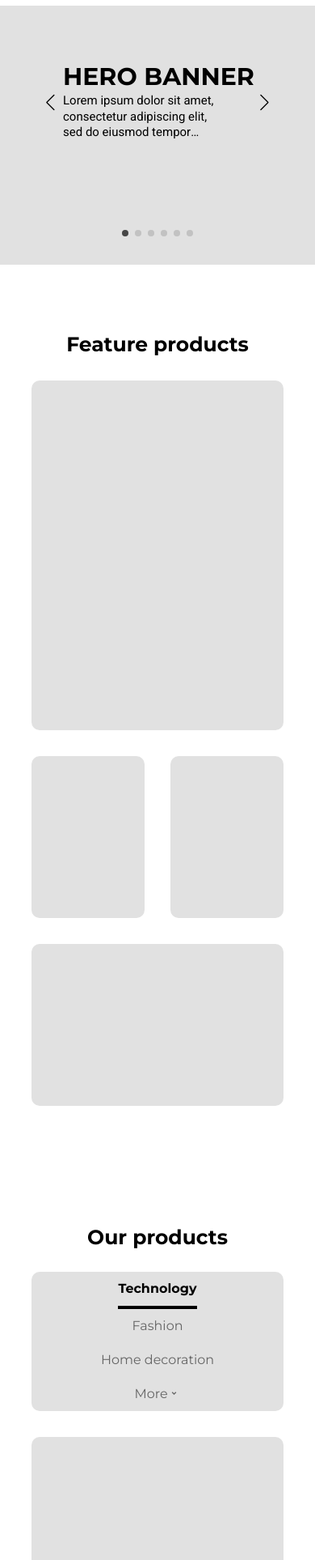
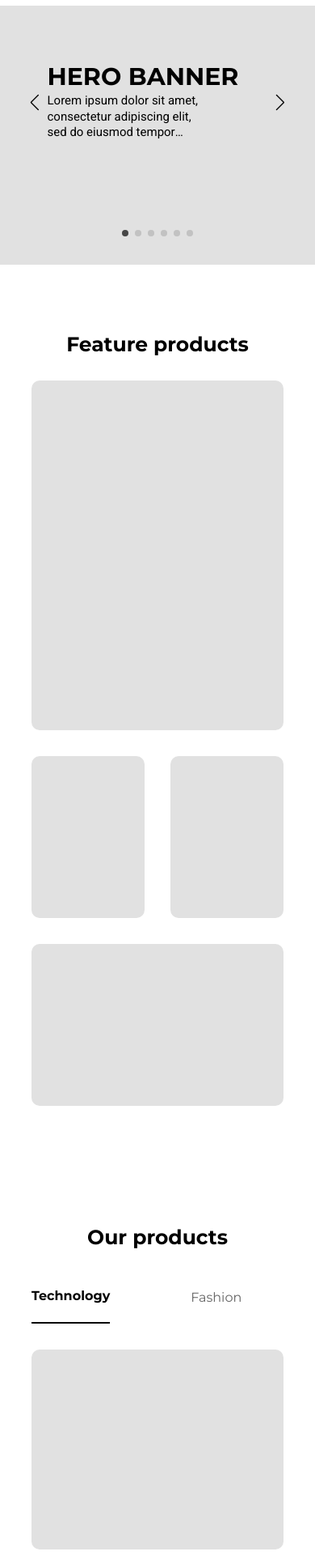
Before and after one commit to hqtriaidenboizz/Wiicamp_WireFrame, a plain HTML site: page index.html in a window 390 px wide. Shown: the part 73-2000 px from the top of the page at 81% size. Drawn offline with nearby package versions, Linux system fonts and the light colour scheme.

Commit message:
trideptrai

```diff
--- a/Assets/Styles/Scss/_about.scss
+++ b/Assets/Styles/Scss/_about.scss
@@ -41,6 +41,7 @@
 }
 @media  only screen and (max-width:480px) {
     .about-us{
+        height: 500px;
        & .container{
        & .description{
         width: 300px;
--- a/Assets/Styles/Scss/_footer.scss
+++ b/Assets/Styles/Scss/_footer.scss
@@ -155,8 +155,16 @@
     .footer{
         &-top{
             &__form{
-                width: 300px !important;
+                width: 250px !important;
                 height: 28px !important;
+                & input{
+                    font-size: 9.2px!important;
+                &::placeholder{
+                    font-size: 9.2px !important;
+                }}
+                & button{
+                    font-size:9.2px !important;
+                }
             }
         }
     }
--- a/Assets/Styles/Scss/_library.scss
+++ b/Assets/Styles/Scss/_library.scss
@@ -1,5 +1,6 @@
 .swiper {
-    width: 100%;
+  max-width: 1200px;
+    width: 80%;
     height: 100%;
   }
   .swiper-slide {
@@ -38,3 +39,8 @@
 .swiper-button-next:after, .swiper-rtl .swiper-button-prev:after {
   font-size: 30px !important;
 }
+@media  only screen and (max-width:480px){
+  .swiper{
+    width: 90%;
+  }
+}
--- a/Assets/Styles/Scss/_outProducts.scss
+++ b/Assets/Styles/Scss/_outProducts.scss
@@ -57,6 +57,12 @@
                 font-weight: var(--fw-5);
                 line-height: 26px;
                 color: $color-1;
+                overflow: hidden;
+                text-overflow: ellipsis;
+                display: -webkit-box;
+                -webkit-line-clamp: 1; /* number of lines to show */
+                line-clamp: 1;
+                -webkit-box-orient: vertical;
             }
             & .item-price{
             line-height: 18.29px;
@@ -98,13 +104,14 @@
 
         }
         & .our-products--menu {
-            height: auto;
+        background-color:$while !important;
+
             & .menu {
-                flex-direction: column;
-                gap: 0 !important;
-                &-item {
-                    padding: 10px 0;
-                }
+                // // flex-direction: column;
+                // gap: 0 !important;
+                // &-item {
+                //     padding: 10px 0;
+                // }
             }
             &-link {
             }
@@ -120,7 +127,24 @@
         }
     }
 }
+.scroll::-webkit-scrollbar {
+    display: none; }
+.scroll {
+    white-space: nowrap;
+    overflow-x: auto;
+    -webkit-overflow-scrolling: touch;
+    -ms-overflow-style: -ms-autohiding-scrollbar; }
 @media  only screen and (max-width:480px) {
+    .our-products{
+
+    & .our-products--menu {
+        & .menu {
+            gap: 50 !important;
+            height: 100%;
+        }
+    }
+}
+
     .swiper-button-next:after, .swiper-rtl .swiper-button-prev:after {
         font-size: 20px !important;
       }
--- a/index.html
+++ b/index.html
@@ -50,7 +50,6 @@
         </header>
         <main>
             <section class="banner">
-                <div class="container">
                     <div class="swiper mySwiper">
                         <div class="swiper-wrapper">
                             <div class="swiper-slide">
@@ -72,7 +71,6 @@
                         <div class="swiper-button-prev"></div>
                         <div class="swiper-pagination"></div>
                     </div>
-                </div>
             </section>
             <section class="feature-products">
                 <div class="container">
@@ -93,7 +91,7 @@
                 <div class="container">
                     <h3 class="title">Our products</h3>
                     <nav class="our-products--menu">
-                        <ul class="menu">
+                        <ul class="menu scroll" >
                             <li class="menu-item active">
                                 <a href="#" class="menu-link">Technology</a>
                             </li>
@@ -115,7 +113,7 @@
                             <div class="item-img">
 
                             </div>
-                            <div class="item-tile">
+                            <div class="item-tile" title="Lorem ipsum dolor sit amet hahahahhahahahhahahahhahahah">
                                 Lorem ipsum dolor sit amet
                             </div>
                             <div class="item-price">
```
Also changed, not shown: Assets/Styles/Css/app.css, 1 other file.
